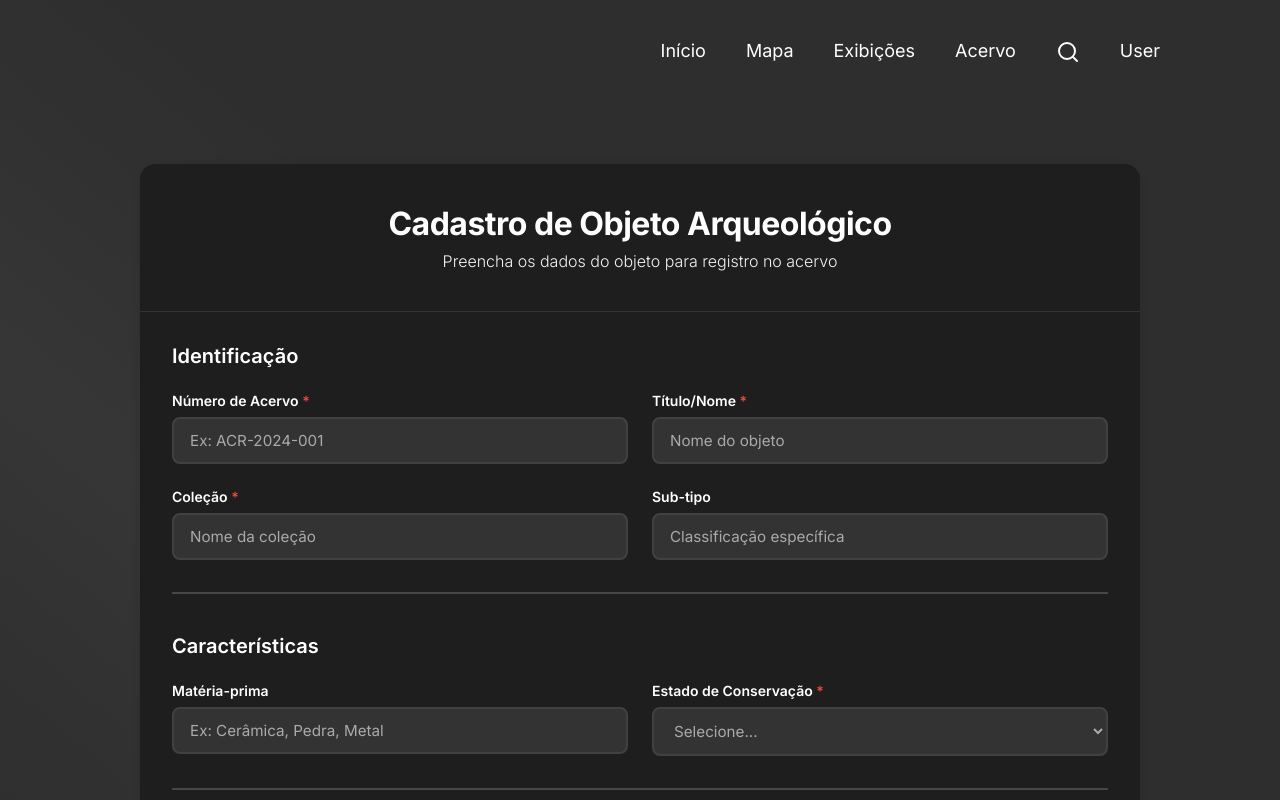
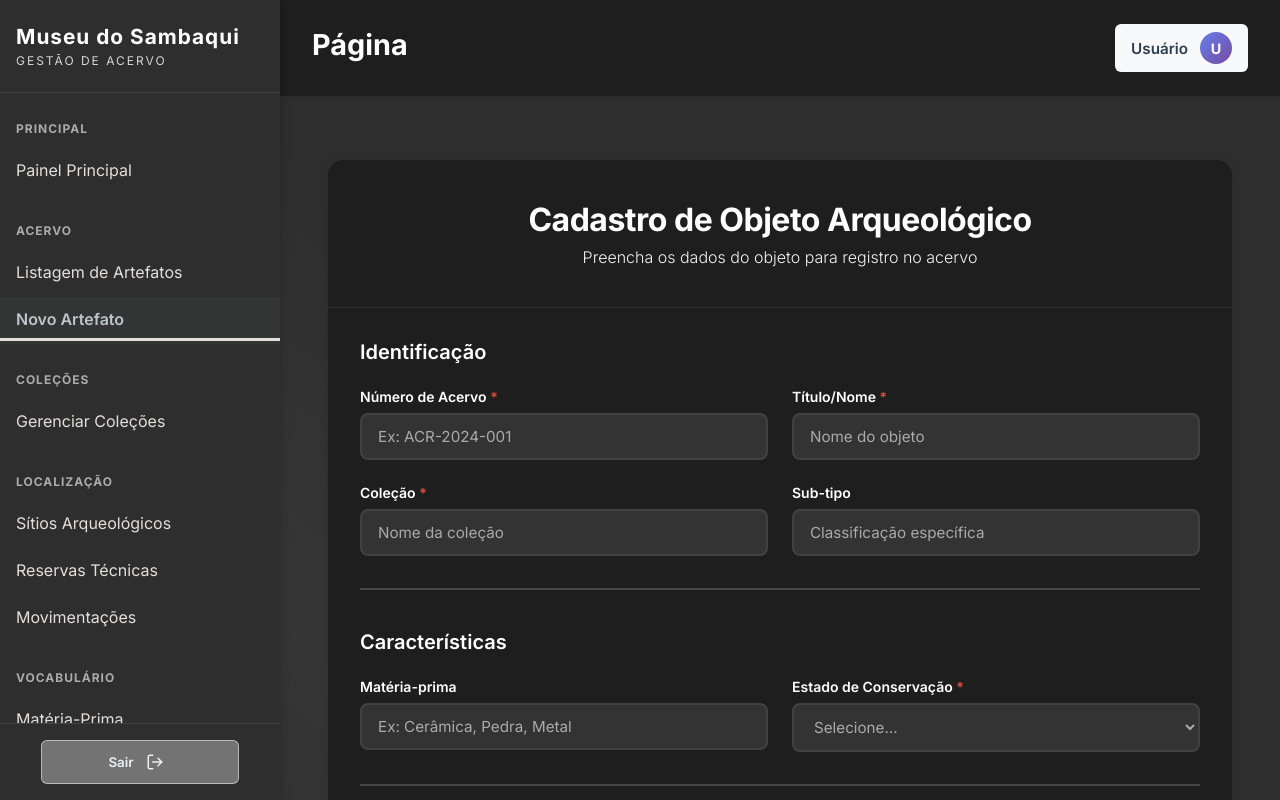
Before and after one commit to riceWbean/sambaqui-Frontend, a Vue app: page /management/add in a window 1280 px wide. Shown: the top 800 px of the page. Built offline with nearby package versions, Linux system fonts and the light colour scheme.

Commit message:
FIX: Correção de rotas #52.

```diff
--- a/src/components/Sidebar.vue
+++ b/src/components/Sidebar.vue
@@ -41,9 +41,9 @@
           </li>
           <li>
             <router-link
-              to="/artifacts/new"
+              to="/management/add"
               class="nav-link"
-              :class="{ active: isActive('/artifacts/new') }"
+              :class="{ active: isActive('/management/add') }"
             >
               <span class="nav-text">Novo Artefato</span>
             </router-link>
--- a/src/views/managements/AddArtefact.vue
+++ b/src/views/managements/AddArtefact.vue
@@ -1,9 +1,9 @@
 <script setup>
 import AddObject from '@/components/managements/AddObject.vue';
-import PageLayout from '@/layouts/PageLayout.vue';
+import ManagerLayout from '@/layouts/ManagerLayout.vue';
 </script>
 <template>
-  <PageLayout>
+  <ManagerLayout>
     <AddObject />
-  </PageLayout>
+  </ManagerLayout>
 </template>
```
Also changed, not shown: src/components/vocabulary/RawMaterial.vue (added, +8 -0 lines).
